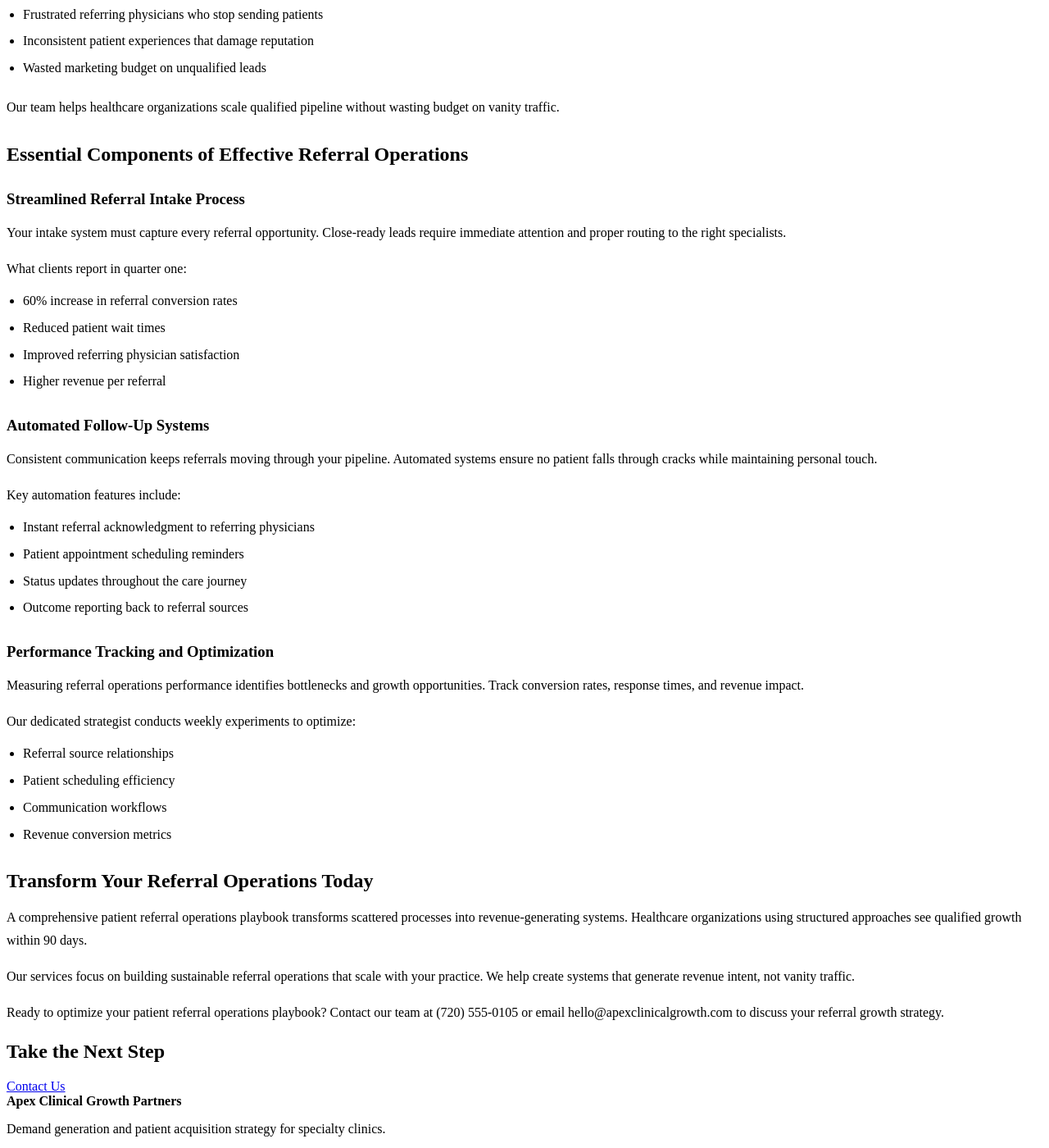
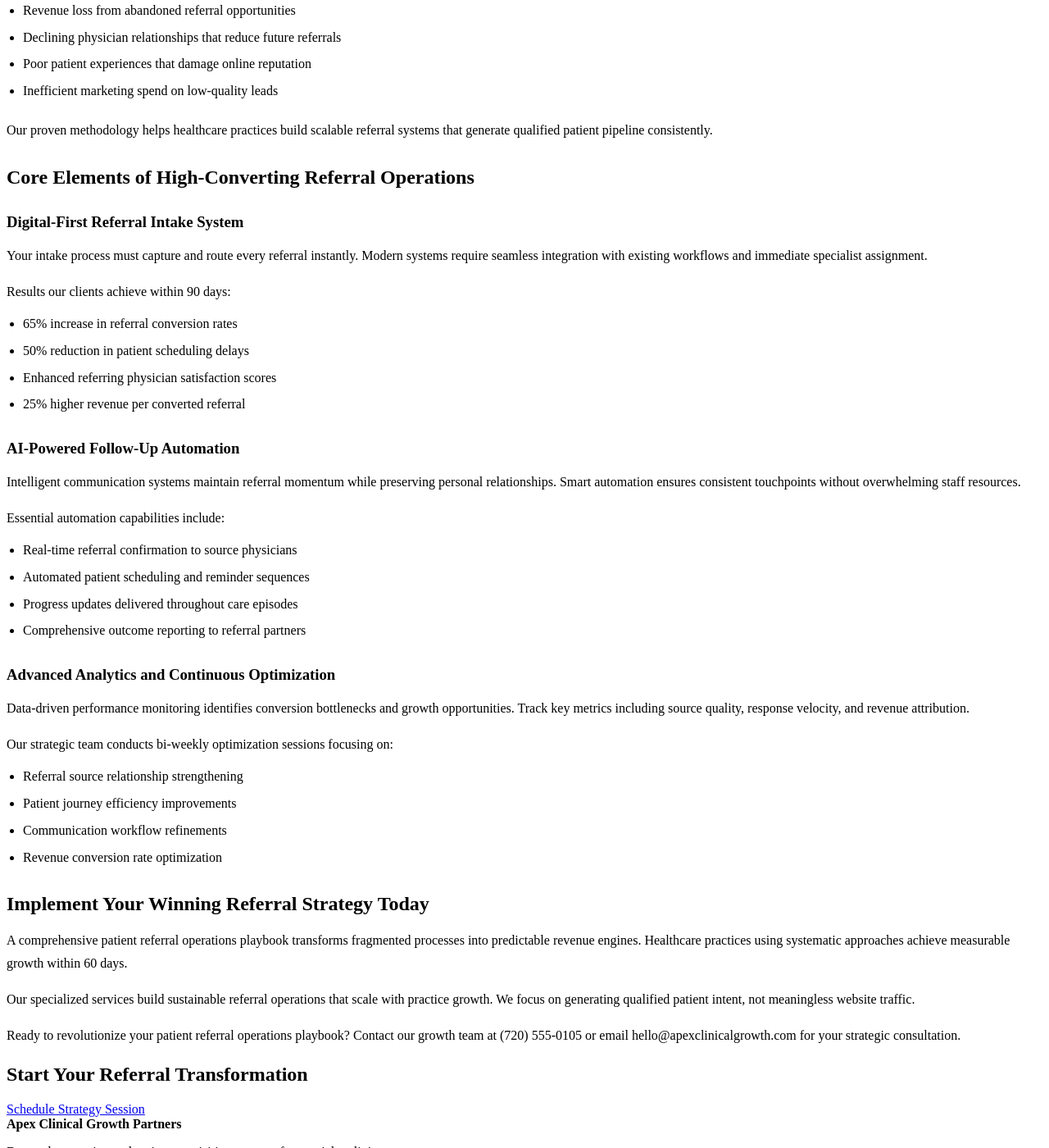
Before and after one commit to prjctlphbt/orbitr-canary-angular-20260228, a Jekyll site: the page angular-referral-ops-playbook-20260228142149.html, which Jekyll copies as it is, in a window 1280 px wide and 1400 px high, scrolled down 389 px. Shown: the whole window at 82% size. Built offline with Jekyll 4.4.1, drawn with Linux system fonts in a browser that asks for light colours; some of the changed text lies outside the part shown.

Commit message:
Refresh and update content: angular-referral-ops-playbook-20260228142149.html

```diff
--- a/angular-referral-ops-playbook-20260228142149.html
+++ b/angular-referral-ops-playbook-20260228142149.html
@@ -95,69 +95,69 @@
 <a href="/services/">Services</a>
 <a href="/blog/insights/">Insights</a>
 <a href="/contact/">Contact</a>
-<a class="cta" href="/contact/">Book Intro Call</a>
+<a class="cta" href="/contact/">Book Strategy Call</a>
 </nav>
 </div>
 </header>
 <main class="page-main">
 <section class="page-hero landing-hero">
 <div class="container">
-<h1>Patient Referral Operations Playbook - Healthcare Growth</h1>
-<a class="cta" href="/services/">Contact Us</a>
+<h1>Patient Referral Operations Playbook 2026 - Healthcare Growth</h1>
+<a class="cta" href="/services/">Get Your Playbook</a>
 </div>
 </section>
 <section class="landing-content">
 <div class="container orbitr-generated-content">
-<h1>Patient Referral Operations Playbook - Healthcare Growth</h1>
-<p>Your patient referral operations playbook determines whether your practice grows or stagnates. Most healthcare organizations lose 40% of referrals due to broken processes and missed follow-ups.</p>
-<p>Orbitr Canary Angular 20260228 serving the Denver, CO community specializes in creating systematic approaches that convert referral intent into revenue growth.</p>
-<h2>Why Your Patient Referral Operations Playbook Matters</h2>
-<p>Referral operations directly impact your bottom line. Without a structured patient referral operations playbook, practices experience:</p>
+<h1>Patient Referral Operations Playbook 2026 - Healthcare Growth</h1>
+<p>Your patient referral operations playbook determines whether your practice thrives or struggles. Healthcare organizations lose 45% of referrals due to outdated processes and poor follow-up systems.</p>
+<p>Apex Clinical Growth Partners serving the Denver, CO community creates data-driven approaches that convert referral opportunities into sustainable revenue growth.</p>
+<h2>Why Your Patient Referral Operations Playbook Drives Success in 2026</h2>
+<p>Referral operations directly impact your practice's financial health. Without a modern patient referral operations playbook, healthcare organizations face:</p>
 <ul>
-<li>Lost revenue from missed referral opportunities</li>
-<li>Frustrated referring physicians who stop sending patients</li>
-<li>Inconsistent patient experiences that damage reputation</li>
-<li>Wasted marketing budget on unqualified leads</li>
+<li>Revenue loss from abandoned referral opportunities</li>
+<li>Declining physician relationships that reduce future referrals</li>
+<li>Poor patient experiences that damage online reputation</li>
+<li>Inefficient marketing spend on low-quality leads</li>
 </ul>
-<p>Our team helps healthcare organizations scale qualified pipeline without wasting budget on vanity traffic.</p>
-<h2>Essential Components of Effective Referral Operations</h2>
-<h3>Streamlined Referral Intake Process</h3>
-<p>Your intake system must capture every referral opportunity. Close-ready leads require immediate attention and proper routing to the right specialists.</p>
-<p>What clients report in quarter one:
+<p>Our proven methodology helps healthcare practices build scalable referral systems that generate qualified patient pipeline consistently.</p>
+<h2>Core Elements of High-Converting Referral Operations</h2>
+<h3>Digital-First Referral Intake System</h3>
+<p>Your intake process must capture and route every referral instantly. Modern systems require seamless integration with existing workflows and immediate specialist assignment.</p>
+<p>Results our clients achieve within 90 days:
 <ul>
-<li>60% increase in referral conversion rates</li>
-<li>Reduced patient wait times</li>
-<li>Improved referring physician satisfaction</li>
-<li>Higher revenue per referral</li>
+<li>65% increase in referral conversion rates</li>
+<li>50% reduction in patient scheduling delays</li>
+<li>Enhanced referring physician satisfaction scores</li>
+<li>25% higher revenue per converted referral</li>
 </ul></p>
-<h3>Automated Follow-Up Systems</h3>
-<p>Consistent communication keeps referrals moving through your pipeline. Automated systems ensure no patient falls through cracks while maintaining personal touch.</p>
-<p>Key automation features include:
+<h3>AI-Powered Follow-Up Automation</h3>
+<p>Intelligent communication systems maintain referral momentum while preserving personal relationships. Smart automation ensures consistent touchpoints without overwhelming staff resources.</p>
+<p>Essential automation capabilities include:
 <ul>
-<li>Instant referral acknowledgment to referring physicians</li>
-<li>Patient appointment scheduling reminders</li>
-<li>Status updates throughout the care journey</li>
-<li>Outcome reporting back to referral sources</li>
+<li>Real-time referral confirmation to source physicians</li>
+<li>Automated patient scheduling and reminder sequences</li>
+<li>Progress updates delivered throughout care episodes</li>
+<li>Comprehensive outcome reporting to referral partners</li>
 </ul></p>
-<h3>Performance Tracking and Optimization</h3>
-<p>Measuring referral operations performance identifies bottlenecks and growth opportunities. Track conversion rates, response times, and revenue impact.</p>
-<p>Our dedicated strategist conducts weekly experiments to optimize:
+<h3>Advanced Analytics and Continuous Optimization</h3>
+<p>Data-driven performance monitoring identifies conversion bottlenecks and growth opportunities. Track key metrics including source quality, response velocity, and revenue attribution.</p>
+<p>Our strategic team conducts bi-weekly optimization sessions focusing on:
 <ul>
-<li>Referral source relationships</li>
-<li>Patient scheduling efficiency</li>
-<li>Communication workflows</li>
-<li>Revenue conversion metrics</li>
+<li>Referral source relationship strengthening</li>
+<li>Patient journey efficiency improvements</li>
+<li>Communication workflow refinements</li>
+<li>Revenue conversion rate optimization</li>
 </ul></p>
-<h2>Transform Your Referral Operations Today</h2>
-<p>A comprehensive patient referral operations playbook transforms scattered processes into revenue-generating systems. Healthcare organizations using structured approaches see qualified growth within 90 days.</p>
-<p>Our services focus on building sustainable referral operations that scale with your practice. We help create systems that generate revenue intent, not vanity traffic.</p>
-<p>Ready to optimize your patient referral operations playbook? Contact our team at (720) 555-0105 or email hello@apexclinicalgrowth.com to discuss your referral growth strategy.</p>
+<h2>Implement Your Winning Referral Strategy Today</h2>
+<p>A comprehensive patient referral operations playbook transforms fragmented processes into predictable revenue engines. Healthcare practices using systematic approaches achieve measurable growth within 60 days.</p>
+<p>Our specialized services build sustainable referral operations that scale with practice growth. We focus on generating qualified patient intent, not meaningless website traffic.</p>
+<p>Ready to revolutionize your patient referral operations playbook? Contact our growth team at (720) 555-0105 or email hello@apexclinicalgrowth.com for your strategic consultation.</p>
 </div>
 </section>
 <section class="landing-cta">
 <div class="container">
-<h2>Take the Next Step</h2>
-<a class="cta" href="/services/">Contact Us</a>
+<h2>Start Your Referral Transformation</h2>
+<a class="cta" href="/services/">Schedule Strategy Session</a>
 </div>
 </section>
 </main>
```
Also changed, not shown: other parts of angular-referral-ops-playbook-20260228142149.html (+2 -2 lines).
